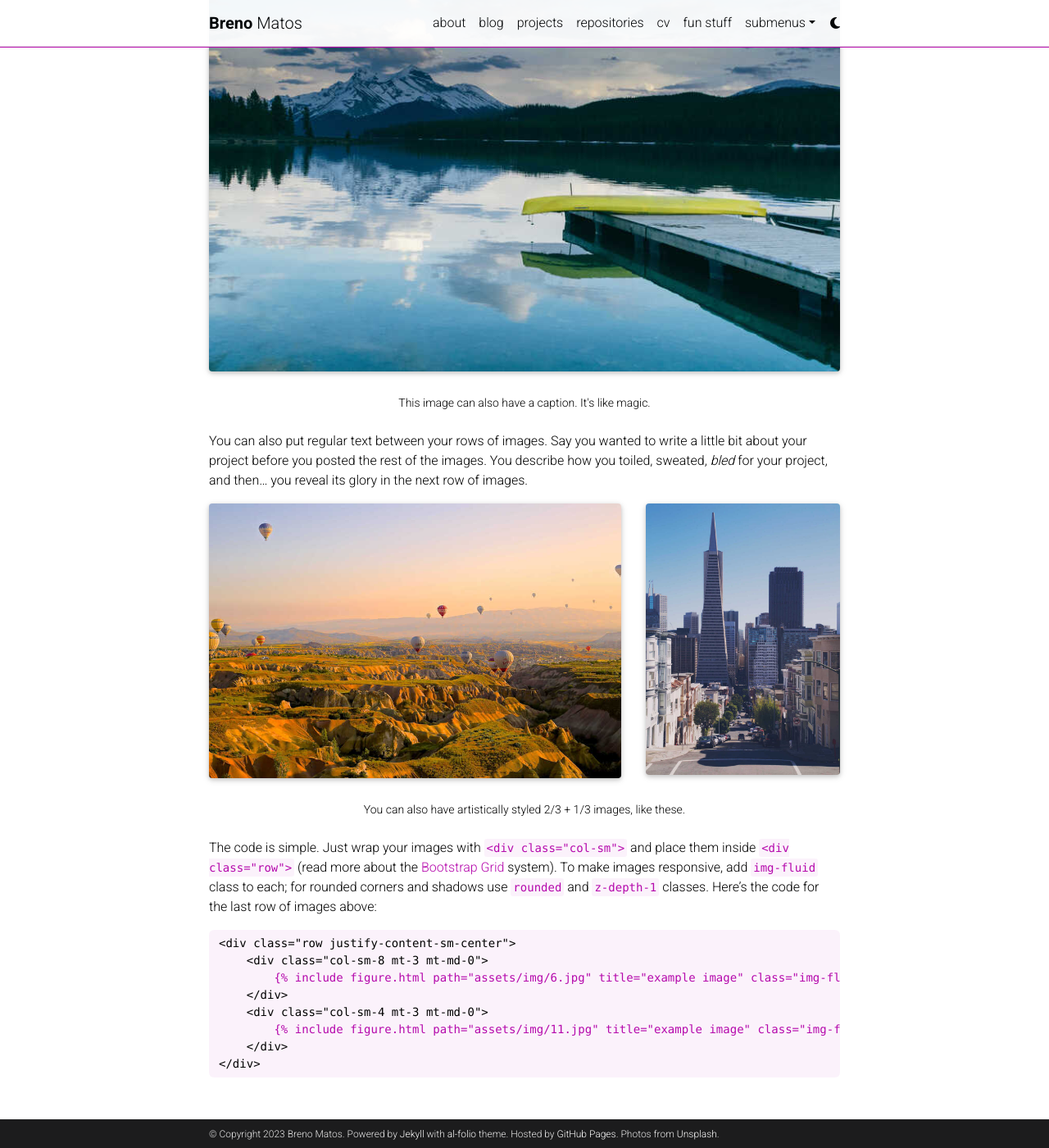
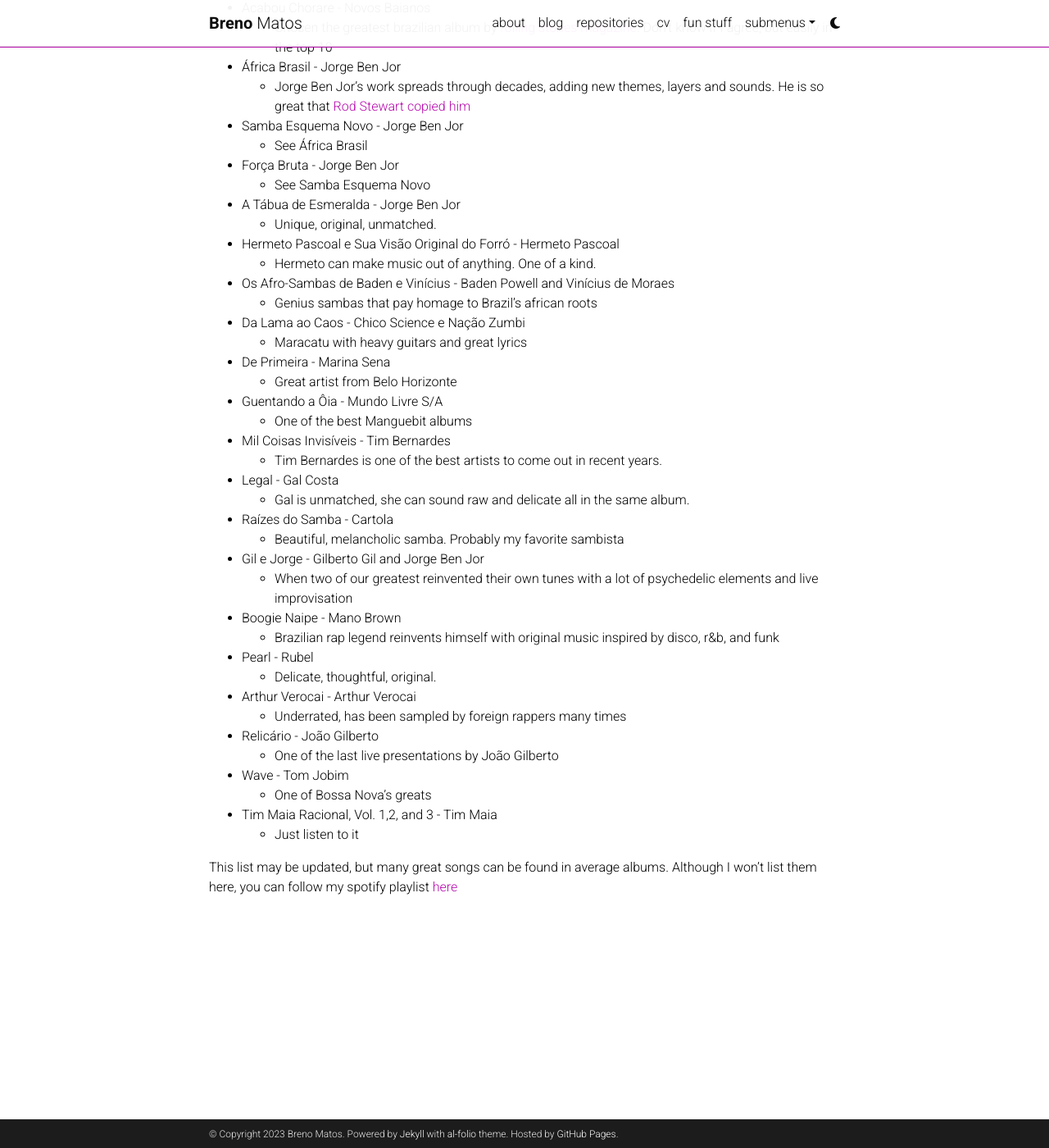
Before and after one commit to brenomatos/brenomatos.github.io, a Jekyll site: the page built from _projects/4_project.md, in a window 1280 px wide and 1400 px high, scrolled down 784 px. Shown: the whole window at 82% size. Built offline with Jekyll 4.4.1, drawn with Linux system fonts in a browser that asks for light colours; full-size pictures stand in for the smaller copies a plugin makes; comment, search, counter and statistics services are not loaded; a style sheet for code colours, icons or effects is not loaded; some of the changed text lies outside the part shown.

Commit message:
many updates, whatever

````diff
--- a/_config.yml
+++ b/_config.yml
@@ -12,8 +12,7 @@ description: > # the ">" symbol means to ignore newlines until "footer_text:"
 footer_text: >
   Powered by <a href="https://jekyllrb.com/" target="_blank">Jekyll</a> with <a href="https://github.com/alshedivat/al-folio">al-folio</a> theme.
   Hosted by <a href="https://pages.github.com/" target="_blank">GitHub Pages</a>.
-  Photos from <a href="https://unsplash.com" target="_blank">Unsplash</a>.
-keywords: jekyll, jekyll-theme, academic-website, portfolio-website  # add your own keywords or leave empty
+keywords:  # add your own keywords or leave empty
 
 lang: en # the language of your site (for example: en, fr, cn, ru, etc.)
 icon: 🦥  # the emoji used as the favicon (alternatively, provide image name in /assets/img/)
@@ -45,7 +44,7 @@ repo_trophies:
 # will use title and url fields
 # Take a look to https://github.com/jekyll/jekyll-feed for more customization
 
-rss_icon: true
+# rss_icon: true
 
 # -----------------------------------------------------------------------------
 # Layout
--- a/_projects/4_project.md
+++ b/_projects/4_project.md
@@ -1,80 +1,75 @@
 ---
 layout: page
-title: project 4
-description: another without an image
-img:
+title: Brazilian albums everyone should listen to
+description: Brazil's music and why it is the best
+img: /assets/img/tomjobim.jpg
 importance: 3
 category: fun
 ---
 
-Every project has a beautiful feature showcase page.
-It's easy to include images in a flexible 3-column grid format.
-Make your photos 1/3, 2/3, or full width.
-
-To give your project a background in the portfolio page, just add the img tag to the front matter like so:
-
-    ---
-    layout: page
-    title: project
-    description: a project with a background image
-    img: /assets/img/12.jpg
-    ---
-
-<div class="row">
-    <div class="col-sm mt-3 mt-md-0">
-        {% include figure.html path="assets/img/1.jpg" title="example image" class="img-fluid rounded z-depth-1" %}
-    </div>
-    <div class="col-sm mt-3 mt-md-0">
-        {% include figure.html path="assets/img/3.jpg" title="example image" class="img-fluid rounded z-depth-1" %}
-    </div>
-    <div class="col-sm mt-3 mt-md-0">
-        {% include figure.html path="assets/img/5.jpg" title="example image" class="img-fluid rounded z-depth-1" %}
-    </div>
-</div>
-<div class="caption">
-    Caption photos easily. On the left, a road goes through a tunnel. Middle, leaves artistically fall in a hipster photoshoot. Right, in another hipster photoshoot, a lumberjack grasps a handful of pine needles.
-</div>
-<div class="row">
-    <div class="col-sm mt-3 mt-md-0">
-        {% include figure.html path="assets/img/5.jpg" title="example image" class="img-fluid rounded z-depth-1" %}
-    </div>
-</div>
-<div class="caption">
-    This image can also have a caption. It's like magic.
-</div>
-
-You can also put regular text between your rows of images.
-Say you wanted to write a little bit about your project before you posted the rest of the images.
-You describe how you toiled, sweated, *bled* for your project, and then... you reveal its glory in the next row of images.
+I listen to many international artists, but I often argue that Brazilian music is the most diverse, unique and interesting there is. Our many great artists leverage their talent and the beauty of brazilian portuguese to create great tunes. Below is a non-exaustive list of some of my favorite brazilian albums:
 
 
-<div class="row justify-content-sm-center">
-    <div class="col-sm-8 mt-3 mt-md-0">
-        {% include figure.html path="assets/img/6.jpg" title="example image" class="img-fluid rounded z-depth-1" %}
-    </div>
-    <div class="col-sm-4 mt-3 mt-md-0">
-        {% include figure.html path="assets/img/11.jpg" title="example image" class="img-fluid rounded z-depth-1" %}
-    </div>
-</div>
-<div class="caption">
-    You can also have artistically styled 2/3 + 1/3 images, like these.
-</div>
+- Getz/Gilberto - João Gilberto
+    -  The record that popularized bossa-nova world-wide
+- Alucinação - Belchior
+    - Many themes, including dictatorship in Brazil
+- Músicas Para Churrasco Vol.2 - Seu jorge
+    - Throw a barbecue with your friends
+- Zeca Apresenta: O Quintal do Pagodinho - Zeca Pagodinho feat. many artists
+    - Three different albums of high quality samba with some of our greatest sambistas
+- Fé na Festa - Gilberto Gil
+    - Pays homage to some of Forró's greats
+- Sobrevivendo ao Inferno - Racionais MC's
+    - Raw, seminal brazilian rap album.
+- Di Melo - Di Melo
+    - Upbeat tunes
+- Cuban Soul: 18 Kilates - Cassiano
+    - Underrated brazilian legend
+- Maria Fumaça - Banda Black Rio
+    - Upbeat tunes
+- Egito Madagáscar - Olodum
+    - Hard to explain, but it has a great importance
+- Acabou Chorare - Novos Baianos
+    - Chosen the greatest brazilian album by [rolling stones magazine](https://en.wikipedia.org/wiki/List_of_Rolling_Stone_Brasil_100_Greatest_Brazilian_Music_Records). Don't know if I agree, but easily in the top 10
+- África Brasil - Jorge Ben Jor
+    - Jorge Ben Jor's work spreads through decades, adding new themes, layers and sounds. He is so great that [Rod Stewart copied him](https://happymag.tv/rod-stewart-stole-do-ya-think-im-sexy/)
+- Samba Esquema Novo - Jorge Ben Jor
+    - See África Brasil
+- Força Bruta - Jorge Ben Jor
+    - See Samba Esquema Novo
+- A Tábua de Esmeralda - Jorge Ben Jor
+    - Unique, original, unmatched.
+- Hermeto Pascoal e Sua Visão Original do Forró - Hermeto Pascoal
+    - Hermeto can make music out of anything. One of a kind.
+- Os Afro-Sambas de Baden e Vinícius - Baden Powell and Vinícius de Moraes
+    - Genius sambas that pay homage to Brazil's african roots
+- Da Lama ao Caos - Chico Science e Nação Zumbi
+    - Maracatu with heavy guitars and great lyrics
+- De Primeira - Marina Sena
+    - Great artist from Belo Horizonte
+- Guentando a Ôia - Mundo Livre S/A
+    - One of the best Manguebit albums
+- Mil Coisas Invisíveis - Tim Bernardes
+    - Tim Bernardes is one of the best artists to come out in recent years.
+- Legal - Gal Costa
+    - Gal is unmatched, she can sound raw and delicate all in the same album.
+- Raízes do Samba - Cartola
+    - Beautiful, melancholic samba. Probably my favorite sambista
+- Gil e Jorge - Gilberto Gil and Jorge Ben Jor
+    - When two of our greatest reinvented their own tunes with a lot of psychedelic elements and live improvisation
+- Boogie Naipe - Mano Brown
+    - Brazilian rap legend reinvents himself with original music inspired by disco, r&b, and funk
+- Pearl - Rubel
+    - Delicate, thoughtful, original.
+- Arthur Verocai - Arthur Verocai
+    - Underrated, has been sampled by foreign rappers many times
+- Relicário - João Gilberto
+    - One of the last live presentations by João Gilberto
+- Wave - Tom Jobim
+    - One of Bossa Nova's greats
+- Tim Maia Racional, Vol. 1,2, and 3 - Tim Maia
+    - Just listen to it
 
 
-The code is simple.
-Just wrap your images with `<div class="col-sm">` and place them inside `<div class="row">` (read more about the <a href="https://getbootstrap.com/docs/4.4/layout/grid/">Bootstrap Grid</a> system).
-To make images responsive, add `img-fluid` class to each; for rounded corners and shadows use `rounded` and `z-depth-1` classes.
-Here's the code for the last row of images above:
-
-{% raw %}
-```html
-<div class="row justify-content-sm-center">
-    <div class="col-sm-8 mt-3 mt-md-0">
-        {% include figure.html path="assets/img/6.jpg" title="example image" class="img-fluid rounded z-depth-1" %}
-    </div>
-    <div class="col-sm-4 mt-3 mt-md-0">
-        {% include figure.html path="assets/img/11.jpg" title="example image" class="img-fluid rounded z-depth-1" %}
-    </div>
-</div>
-```
-{% endraw %}
+This list may be updated, but many great songs can be found in average albums. Although I won't list them here, you can follow my spotify playlist [here](https://open.spotify.com/playlist/5qQaq4T9ASpVQL0XdVzUQG?si=f1368eafb75e4cb0)
````
Also changed, not shown: _pages/funstuff.md (+57 -6 lines), _pages/oldfunstuff.md (added, +18 -0 lines), _pages/projects.md (deleted, +0 -58 lines), _projects/3_project.md (deleted, +0 -81 lines), _projects/5_project.md (+3 -3 lines), _projects/6_project.md (+4 -74 lines), assets/img/Rocky-1.jpg (added), assets/img/ipebh.jpeg (added), assets/img/tomjobim.jpg (added).
